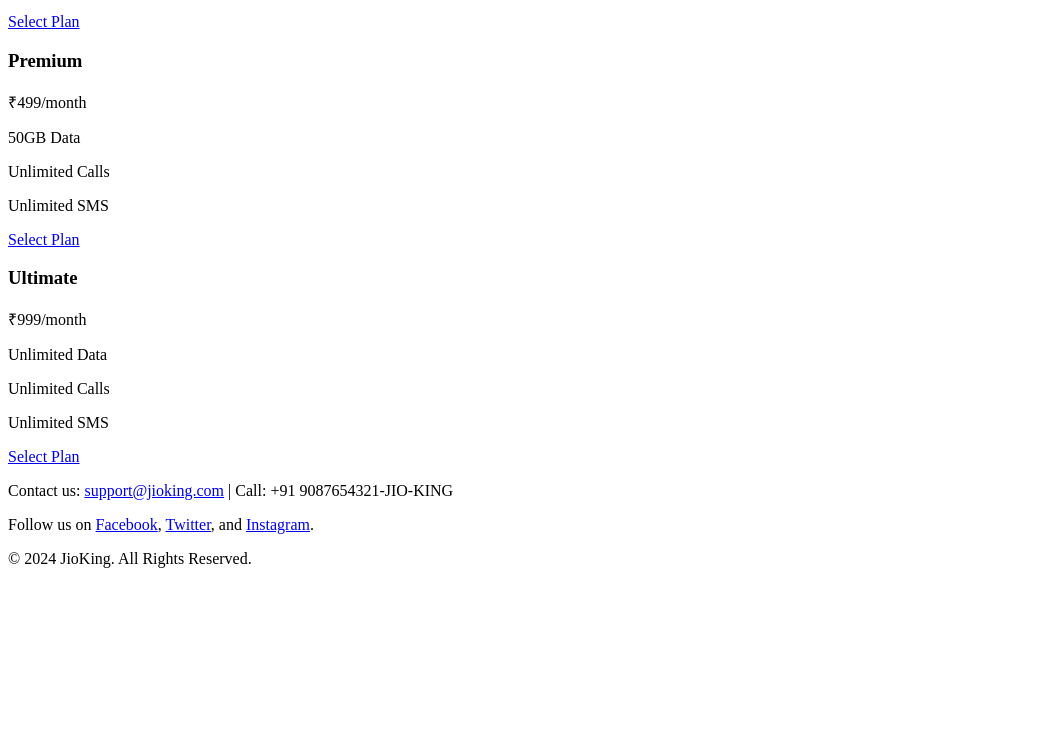
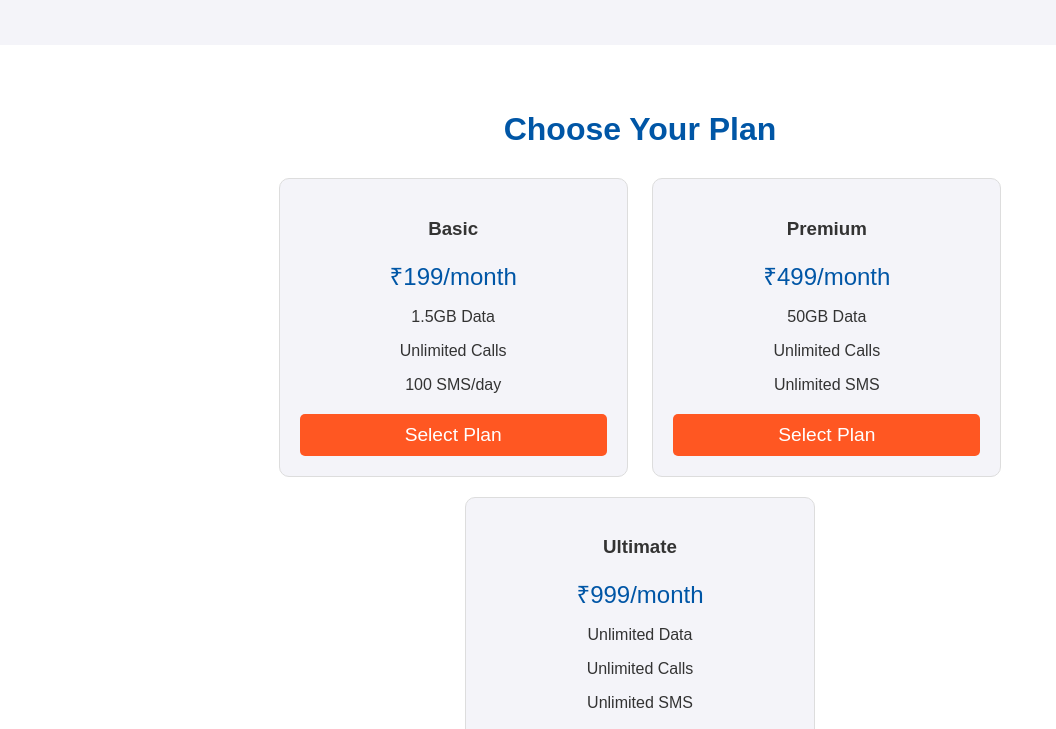
Before and after one commit to RutujaBharambe/Telecommunication, a plain HTML site: page index.html in a window 1280 px wide. Shown: the part 624-1353 px from the top of the page, without its empty margins (0-1056 px from the left). Before the commit the page ends 1208 px from the top, so only its background shows below. Drawn offline with Linux system fonts and the light colour scheme.

Commit message:
Update index.html

```diff
--- a/index.html
+++ b/index.html
@@ -4,7 +4,7 @@
     <meta charset="UTF-8">
     <meta name="viewport" content="width=device-width, initial-scale=1.0">
     <title>📞Replanzo - Revolutionizing Connectivity</title>
-    <link rel="stylesheet" href="jioking.css">
+    <link rel="stylesheet" href="Replanzo.css">
 </head>
 <body>
 <header>
@@ -61,6 +61,6 @@
     <p>&copy; 2024 JioKing. All Rights Reserved.</p>
 </footer>
 
-<script src="jioking.js"></script>
+<script src="Replanzo.js"></script>
 </body>
 </html>
```
